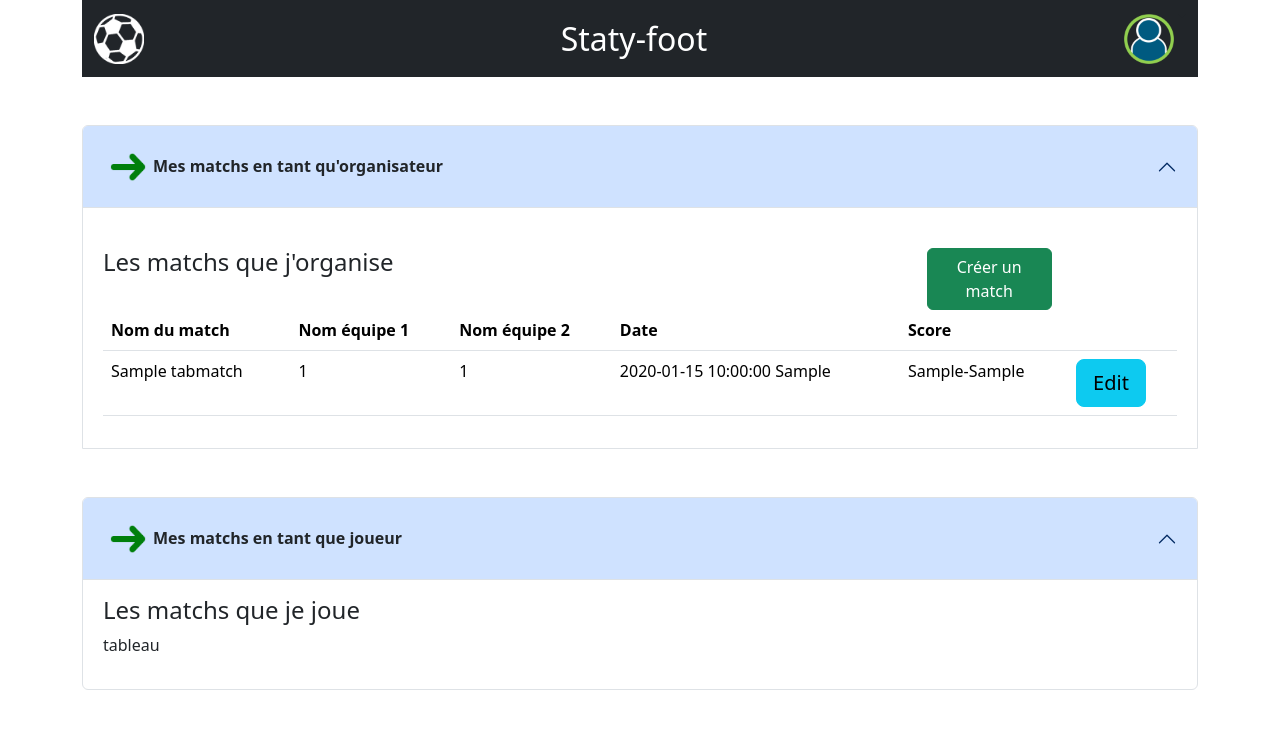
After one commit to FlorentBuhot/3iL-ProjetWeb, a PHP site: template php/view/organisateur.php in a window 1280 px wide. The commit adds this page. Shown: the top 729 px of the page. Run offline with PHP 8.4, Linux system fonts and the light colour scheme; the template is opened without the code that fills it: most values are stand-ins (such as "Sample title", 1, 10 or a date in 2020).

Commit message:
Update organisateur

```diff
--- a/php/pages/creationMatch.php
+++ b/php/pages/creationMatch.php
@@ -1,6 +1,6 @@
 <?php
-require_once("../template/inc_head.php");
-require_once("../template/inc_header.php");
+require_once("php/template/inc_head.php");
+require_once("php/template/inc_header.php");
 ?>
 <script src="/js/date.js" defer></script>
 <script src="/js/heure.js" defer></script>
--- /dev/null
+++ b/php/view/organisateur.php
@@ -0,0 +1,103 @@
+<!DOCTYPE html>
+<html lang="fr">
+<head>
+    <?php
+    include_once("php/template/inc_head.php");
+    ?>
+    <title>Organisateur</title>
+</head>
+<body class="container">
+<?php
+include_once("php/template/inc_header.php");
+?>
+
+<br/><br/>
+
+<div class="accordion" id="accordionOrganisateur">
+    <div class="accordion-item">
+        <h2 class="accordion-header" id="headingOrganisateur">
+            <button class="accordion-button fw-bold text-dark" type="button" data-bs-toggle="collapse" data-bs-target="#collapseOrganisateur" aria-expanded="true" aria-controls="collapseOrganisateur">
+                <img src="/ressource/image/fleche_verte.png" alt="Logo" width="50" height="50"
+                     class="d-inline-block align-text-top fw-bold">Mes matchs en tant qu'organisateur
+            </button>
+        </h2>
+        <div id="collapseOrganisateur" class="accordion-collapse collapse show" aria-labelledby="headingOrganisateur" data-bs-parent="#accordionOrganisateur">
+            <div class="accordion-body">
+
+                <div class="row mt-4">
+                    <div class="col-md-6">
+                        <h4> Les matchs que j'organise</h4>
+                    </div>
+                    <div class="col-md-3">
+                        <!--Espacement-->
+                    </div>
+                    <div class="col-md-3">
+                        <form action="/php/pages/creationMatch.php">
+                            <button class="btn btn-success w-50" type="submit">Créer un match</button>
+                        </form>
+                    </div>
+                </div>
+                <?php
+                if (count($tabmatch) > 0) {
+                    foreach ($tabmatch as $match) {
+                        echo "
+                        <table class=\"table\">
+                            <thead>
+                            <tr>
+                                <th scope=\"col\">Nom du match</th>
+                                <th scope=\"col\">Nom équipe 1</th>
+                                <th scope=\"col\">Nom équipe 2</th>
+                                <th scope=\"col\">Date</th>
+                                <th scope=\"col\">Score</th>
+                                <th scope=\"col\"></th>
+                            </tr>
+                            </thead>
+                            <tbody>
+                                  <tr>
+                                    <td>" . $match["nom_match"] . "</td>
+                                    <td>" . $match["id_equipe_1"] . "</td>
+                                    <td>" . $match["id_equipe_2"] . "</td>
+                                    <td>" . $match["date_match"] . " " . $match["heure_match"] . "</td>
+                                    <td>" . $match["score_equipe_1"] . "-". $match["score_equipe_2"] ."</td>
+                                    <td>
+                                        <a href=\"pageModifMatch?id_match=" . $match["id_match"] .
+                                            "&nom_match=" . $match["nom_match"] .
+                                            "&id_equipe_1=" . $match["id_equipe_1"] .
+                                            "&id_equipe_2=" . $match["id_equipe_2"] .
+                                            "&date_match=" . $match["date_match"] .
+                                            "&heure_match=" . $match["heure_match"] .
+                                            "&score_equipe_1=" . $match["score_equipe_1"] .
+                                            "&score_equipe_2=" . $match["score_equipe_2"] . "\"
+                                        class=\"btn btn-info btn-lg\">
+                                            <span class=\"glyphicon glyphicon-edit\"></span> Edit
+                                        </a>
+                                    </td>
+                                 </tr>
+                            </tbody>
+                        </table>";
+                    }
+                }
+                ?>
+            </div>
+        </div>
+    </div>
+
+    <br/><br/>
+
+    <div class="accordion" id="accordionJoueur">
+        <div class="accordion-item">
+            <h2 class="accordion-header" id="headingJoueur">
+                <button class="accordion-button fw-bold text-dark" type="button" data-bs-toggle="collapse" data-bs-target="#collapseJoueur" aria-expanded="true" aria-controls="collapseJoueur">
+                    <img src="/ressource/image/fleche_verte.png" alt="Logo" width="50" height="50"
+                         class="d-inline-block align-text-top fw-bold">Mes matchs en tant que joueur
+                </button>
+            </h2>
+            <div id="collapseJoueur" class="accordion-collapse collapse show" aria-labelledby="headingJoueur" data-bs-parent="#accordionJoueur">
+                <div class="accordion-body">
+                    <h4> Les matchs que je joue</h4>
+                    <p>tableau</p>
+                </div>
+            </div>
+        </div>
+    </div>
+</div>
```
Also changed, not shown: php/pages/organisateur.php (+7 -98 lines).
